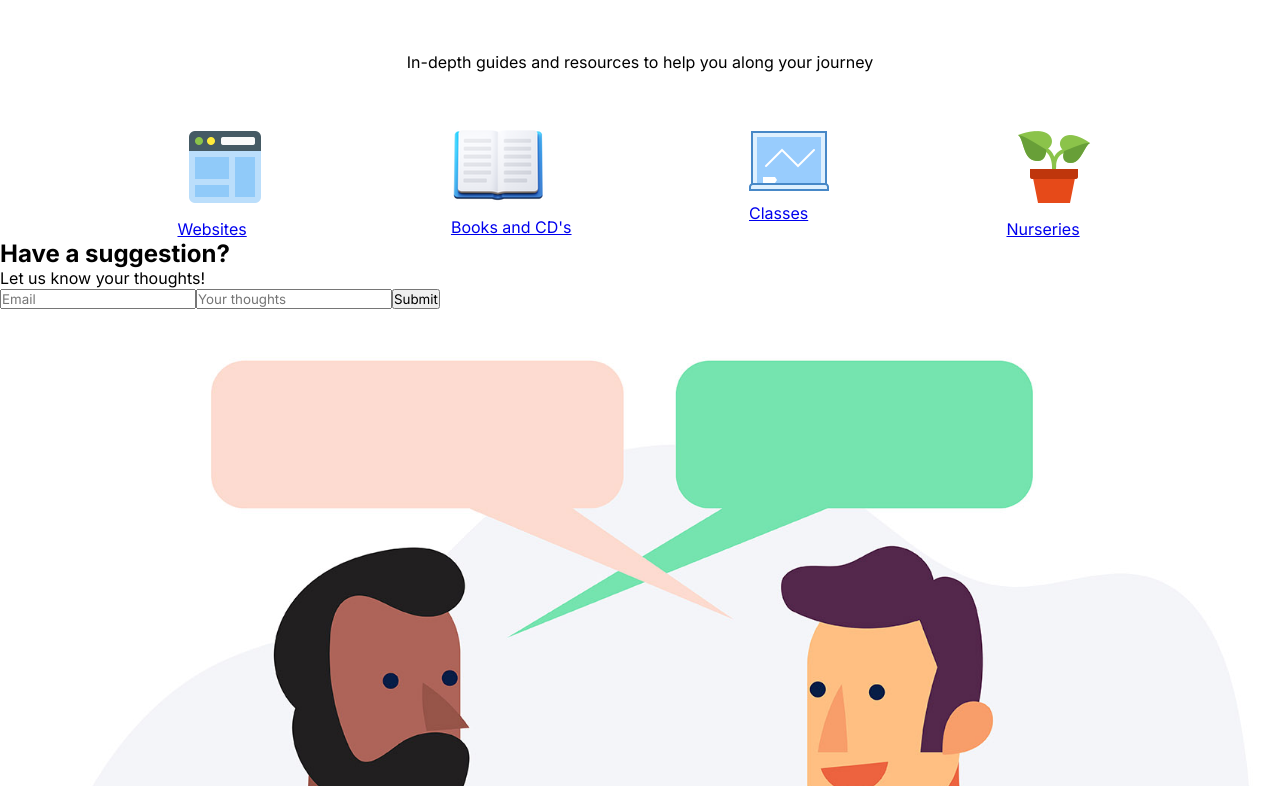
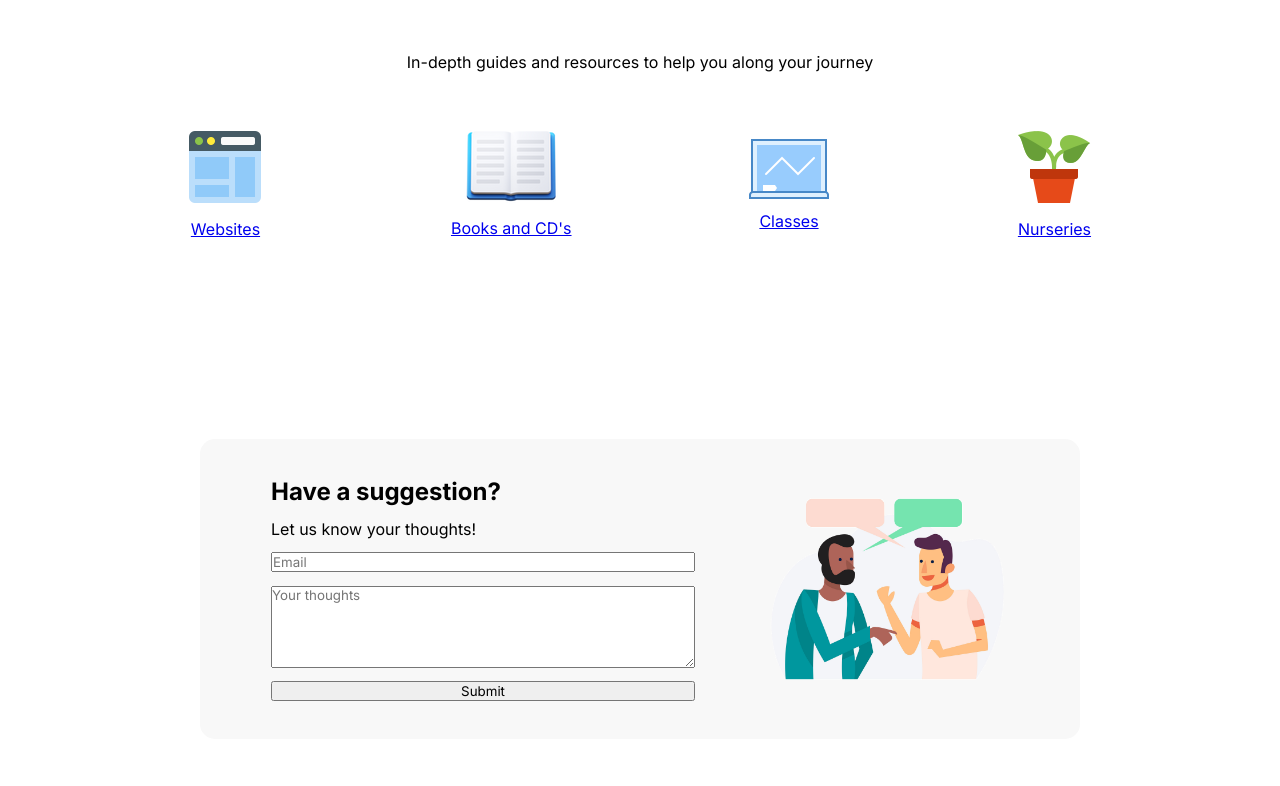
Before and after one commit to ramitaarora/phig-website, a React (Create React App) app: page /resources in a window 1280 px wide. Shown: the part 314-1100 px from the top of the page. Built offline with nearby package versions, Linux system fonts and the light colour scheme; a web font is replaced by a local one.

Commit message:
layout styling

```diff
--- a/src/components/Suggestions.jsx
+++ b/src/components/Suggestions.jsx
@@ -1,19 +1,19 @@
+import { css } from '@emotion/css';
+
 export default function Suggestions() {
     return (
-        <div id="suggestions">
-            <div>
+        <div id="suggestions" className={css`margin: 200px; height: 300px; background-color: #F8F8F8; border-radius: 15px; display: flex; justify-content: space-evenly; align-items: center;`}>
+
+            <form id="suggestions-form" className={css`height: 250px; display: flex; flex-direction: column; justify-content: space-evenly;`}>
                 <h2>Have a suggestion?</h2>
                 <p>Let us know your thoughts!</p>
+                <input type="email" placeholder="Email" />
+                <textarea placeholder="Your thoughts" cols="50" rows="5" />
+                <input type="submit" />
+            </form>
 
-                <form id="suggestions-form">
-                    <input type="email" placeholder="Email" />
-                    <input type="textarea" placeholder="Your thoughts" />
-                    <input type="submit" />
-                </form>
-            </div>
-
-            <div>
-                <img src="./images/suggestions.png" alt="suggestions" />
+            <div className={css`height: 200px;`}>
+                <img src="./images/suggestions.png" alt="suggestions" className={css`height: 200px;`} />
             </div>
 
         </div>
--- a/src/pages/ResourcesPage.jsx
+++ b/src/pages/ResourcesPage.jsx
@@ -10,7 +10,7 @@ export default function ResourcesPage() {
                 <p>In-depth guides and resources to help you along your journey</p>
             </header>
 
-            <div id="resources" className={css`display:flex; flex-wrap: wrap; justify-content: space-evenly;`}>
+            <div id="resources" className={css`display:flex; flex-wrap: wrap; justify-content: space-evenly; align-items: center; text-align: center;`}>
 
                 <Link to='/resources/websites'>
                     <div id="resource-button">
```
